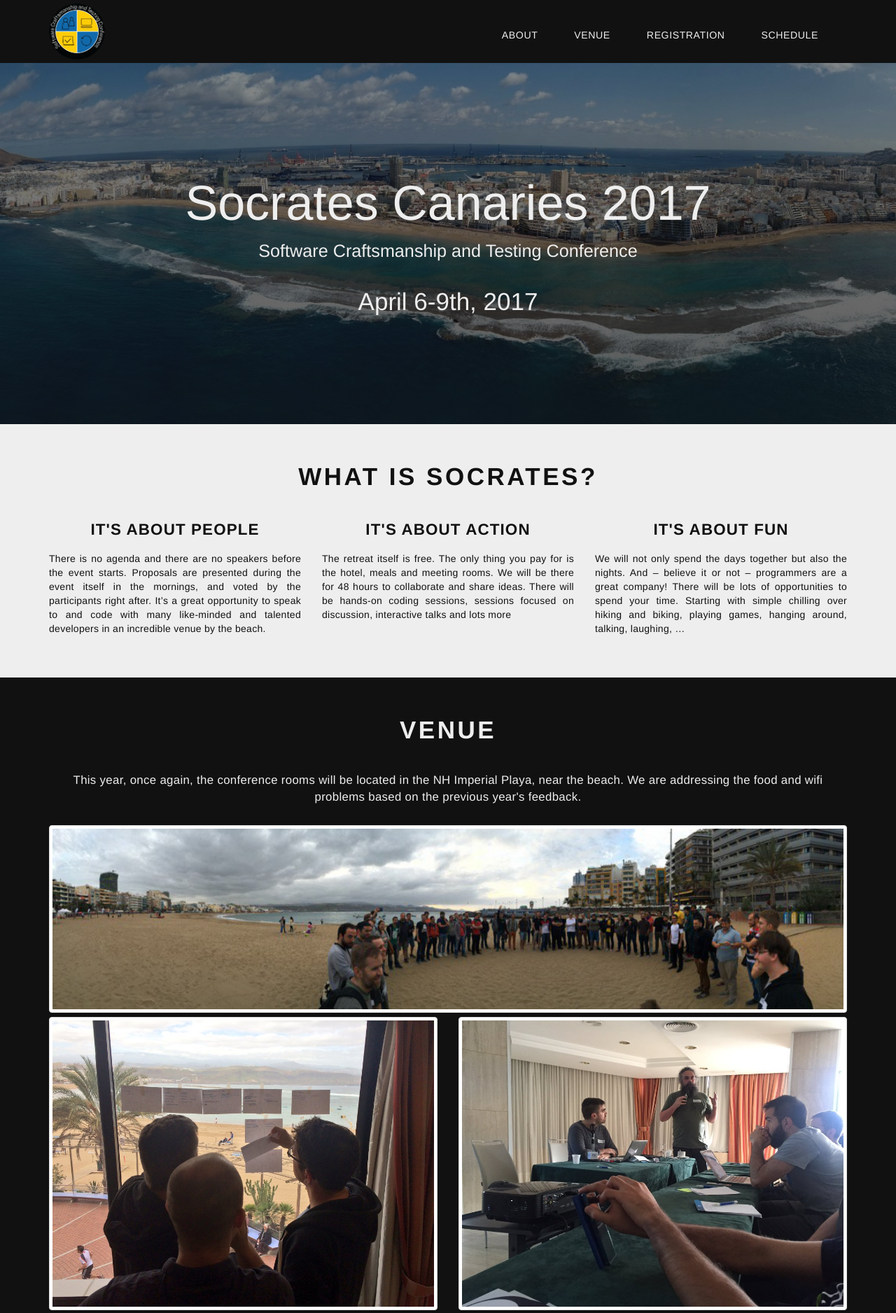
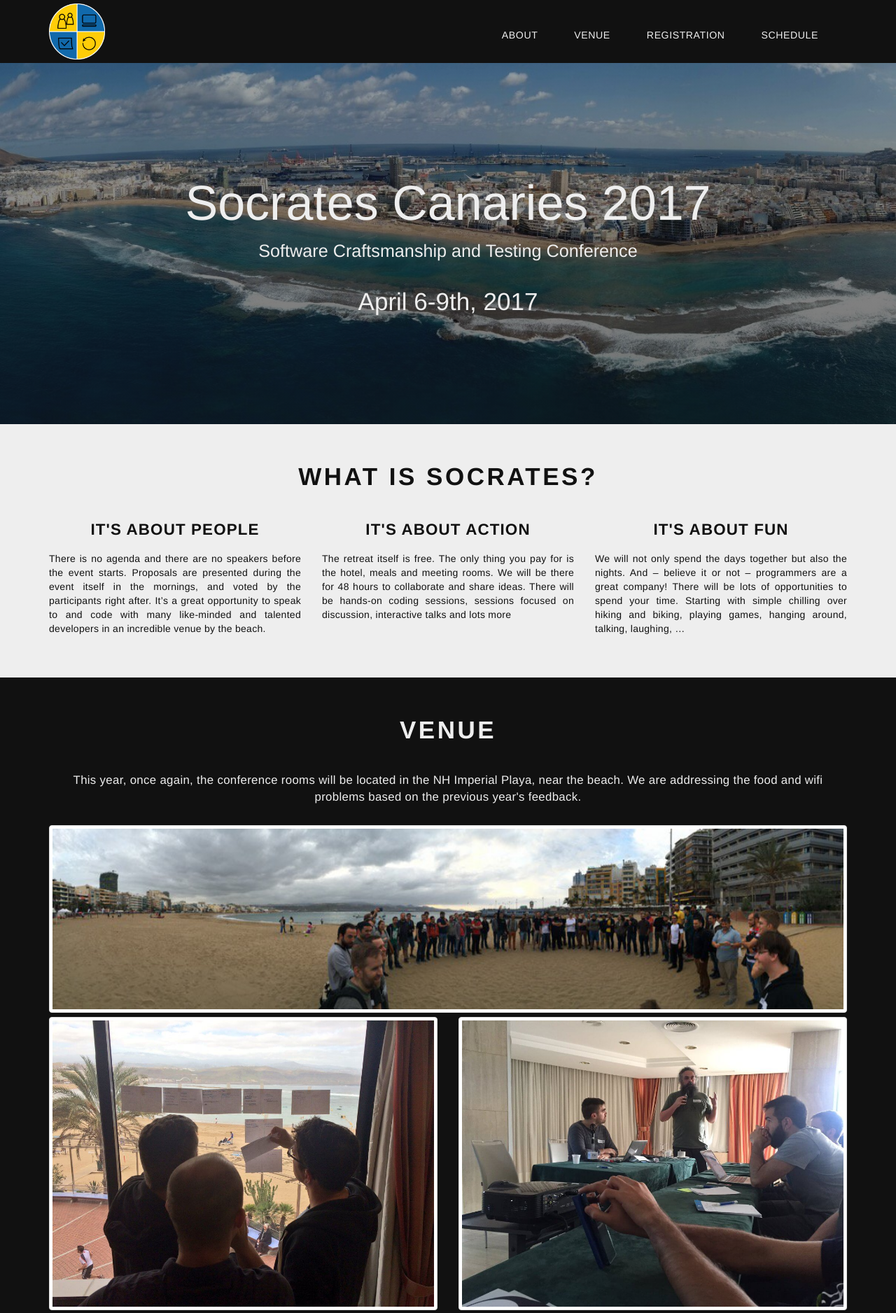
Before and after one commit to Suui/Socracan, a Jekyll site: the page built from home.html, in a window 1280 px wide. Shown: the top 1876 px of the page at 70% size. Built offline with Jekyll 4.4.1, drawn with Linux system fonts in a browser that asks for light colours.

Commit message:
Tinyfied images + set background opacity

```diff
--- a/css/home.css
+++ b/css/home.css
@@ -15,7 +15,7 @@
 
 #introduction:after {
     content: '';
-    background: linear-gradient(rgba(17, 17, 17, 0.5), rgba(17, 17, 17, 0.7));
+    background: linear-gradient(rgba(17, 17, 17, 0.4), rgba(17, 17, 17, 0.6));
     position: absolute;
     top: 0;
     left: 0;
```
Also changed, not shown: img/codesai.png (deleted), img/logo.png, img/scgc.png, img/venue.jpg, img/venue/2.jpg, img/venue/3.jpg, img/venue/4.jpg.
